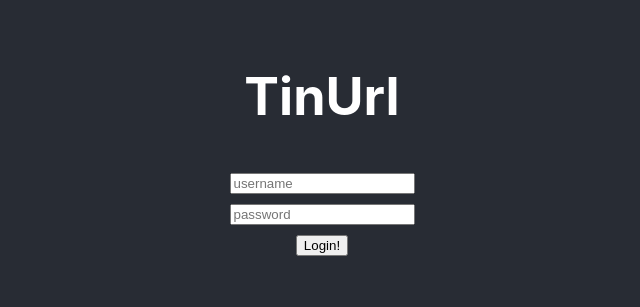
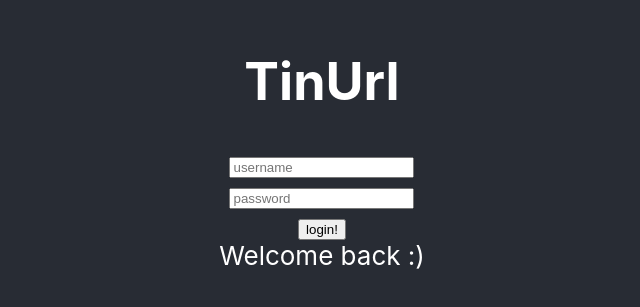
Before and after one commit to tikokito123/Full-stack-ShortURL, a React (Create React App) app in the folder Client/shorturl/: page /login in a window 1280 px wide. Shown: the part 257-564 px from the top of the page, without its empty margins (318-958 px from the left). Built offline with nearby package versions, Linux system fonts and the light colour scheme.

Commit message:
Bug Fixed
-will try to find only a specific user so if an error will occur it will return a 404  not found.

-fetch request now working

```diff
--- a/Client/shorturl/src/Components/login.jsx
+++ b/Client/shorturl/src/Components/login.jsx
@@ -3,15 +3,21 @@ import React, { Component } from 'react';
 class Login extends Component {
     state = {  }
     handleSubmit = e => {
+        e.preventDefault();
+
         fetch('/users/login', {
             method: 'POST',
             headers: {
                 'Content-Type': 'application/json'
             },
             body: JSON.stringify(this.state)
-        }).then(res => res.json().then(json => console.log(json)));
+        }).then(res => res.json().then(json => {
+            this.setState({message: json.message});
+        }));
     }
     handleChange = e => {
+        e.preventDefault();
+
         this.setState({[e.target.name]: e.target.value});
     }
     render() {
@@ -23,8 +29,9 @@ class Login extends Component {
                 <form onSubmit={this.handleSubmit}>
                     <label htmlFor="username"><input onChange={this.handleChange} type="text" placeholder="username" name="username"/></label><br />
                     <label htmlFor="password"><input onChange={this.handleChange} type="password" placeholder="password" name="password" /></label> <br />
-                    <button type="submit">Login!</button>
+                    <input type="submit" value="login!" />
                 </form>
+                <div>{!this.state.message ? 'Welcome back :)' : this.state.message}</div>
             </div>
           );
     }
```
Also changed, not shown: 1 other file (tests, documents, lock files or other folders).
